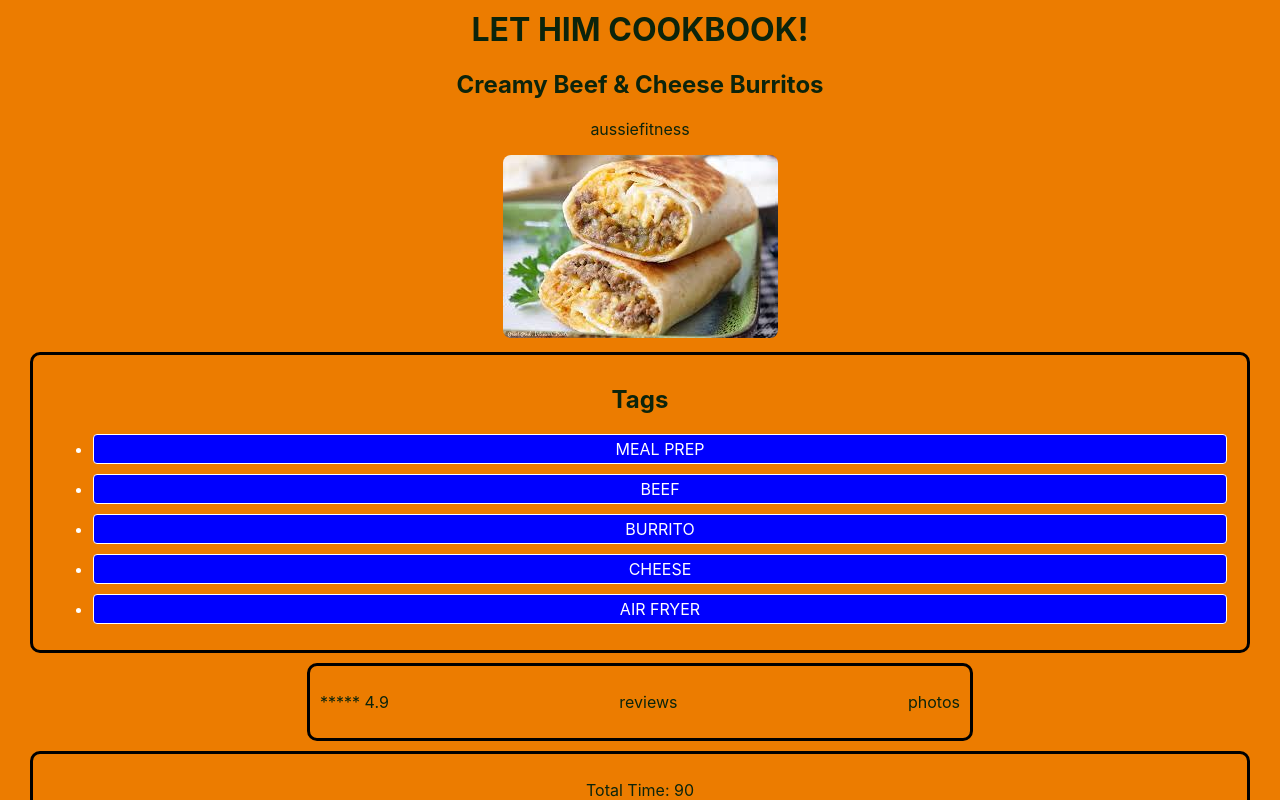
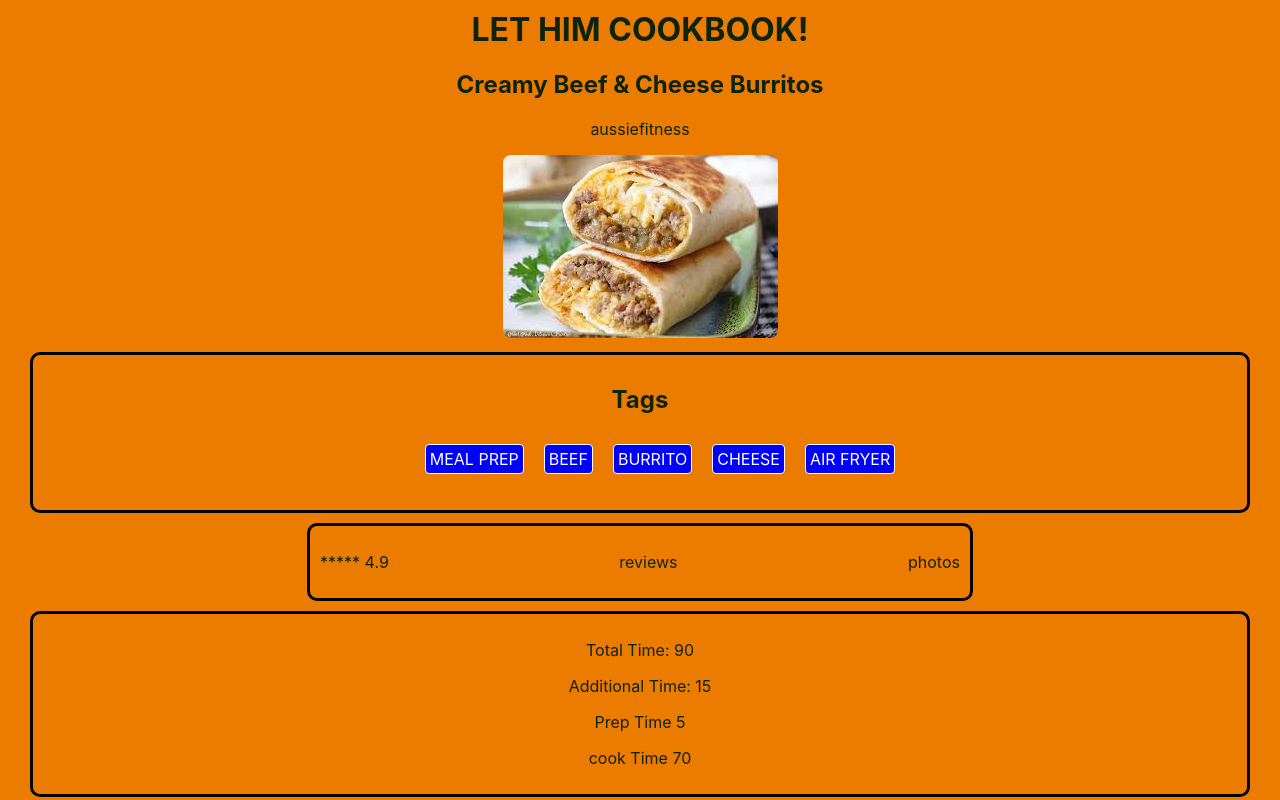
Before and after one commit to AlexDoss42/cookbook, a React (Create React App) app: page / in a window 1280 px wide. Shown: the top 800 px of the page. Built offline with nearby package versions, Linux system fonts and the light colour scheme.

Commit message:
gets the tags set up for now

```diff
--- a/src/Components/Tag.css
+++ b/src/Components/Tag.css
@@ -6,4 +6,5 @@
     margin: 10px;
     color: white;
     text-transform: uppercase;
+    display: inline-block;
 }
--- /dev/null
+++ b/src/Components/TagsList.css
@@ -0,0 +1,4 @@
+.tag-list {
+    list-style-type: none;
+    display: inline-block;
+}
```
